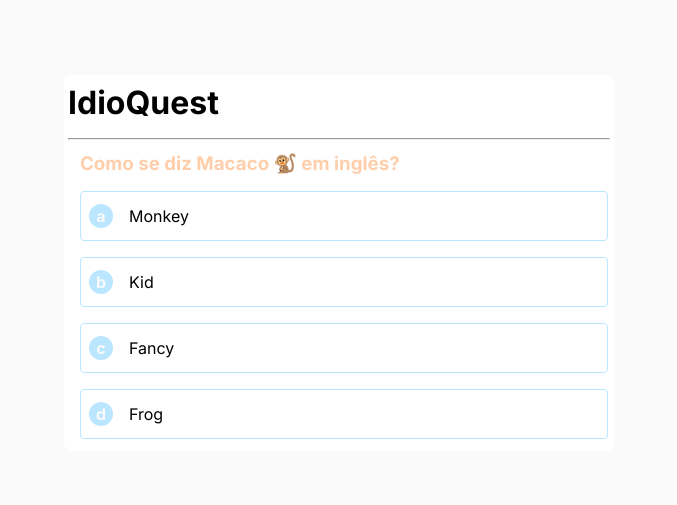
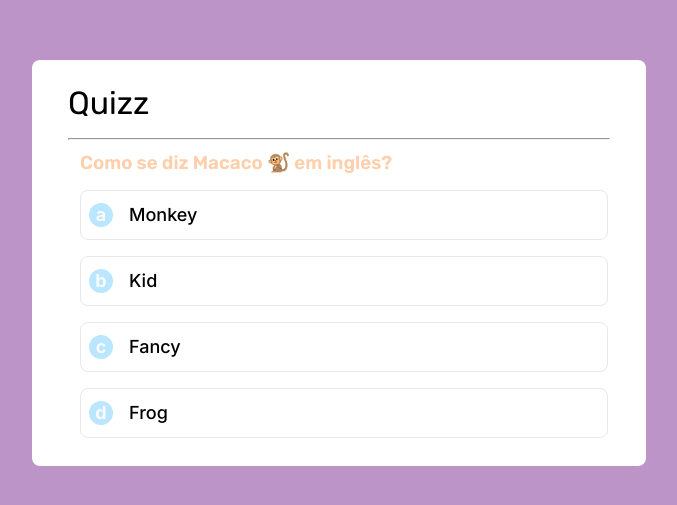
Before and after one commit to limarich/projeto-idiomas-taes, a React (Vite) app: page /quiz in a window 1280 px wide. Shown: the part 137-642 px from the top of the page, without its empty margins (301-978 px from the left). Built offline with nearby package versions, Linux system fonts and the light colour scheme; no server answers.

Commit message:
feat: gemini api function

```diff
--- a/index.html
+++ b/index.html
@@ -11,6 +11,8 @@
       href="https://fonts.googleapis.com/css2?family=Inter:wght@100..900&display=swap"
       rel="stylesheet"
     />
+    <link href="https://fonts.googleapis.com/css2?family=Abel&display=swap" rel="stylesheet">
+    <link href="https://fonts.googleapis.com/css2?family=Rubik:ital,wght@0,300..900;1,300..900&display=swap" rel="stylesheet">
   </head>
   <body>
     <div id="root"></div>
--- a/package.json
+++ b/package.json
@@ -10,6 +10,7 @@
     "preview": "vite preview"
   },
   "dependencies": {
+    "@google/generative-ai": "^0.12.0",
     "react": "^18.2.0",
     "react-dom": "^18.2.0",
     "react-router-dom": "^6.23.1"
--- a/src/components/QuestionCard/index.tsx
+++ b/src/components/QuestionCard/index.tsx
@@ -52,7 +52,7 @@ export const QuestionCard = ({
   return (
     <div className={styles.container}>
       <header>
-        <h1>IdioQuest</h1>
+        <h1>Quizz</h1>
         <hr />
       </header>
       <div className={styles["question-container"]}>
--- a/src/components/QuestionCard/question-card.module.css
+++ b/src/components/QuestionCard/question-card.module.css
@@ -1,13 +1,21 @@
+body{
+ background-color: var(--purple);
+
+}
 .container {
   display: flex;
   flex-direction: column;
-  background: #fff;
+  background: var(--purple);
+  background-color: #fff;
   border-radius: 8px;
+  padding: 1rem 2rem;
 }
 
 .container header h1 {
   font-size: 2rem;
   color: #000;
+  font-family: Rubik;
+  font-weight: 400;
 }
 
 .container header {
@@ -27,6 +35,8 @@
 
 .question-container h3 {
   color: var(--secondary);
+  font-family: Rubik;
+  font-weight: 600;
 }
 
 .options {
@@ -50,12 +60,15 @@
 
   width: 100%;
   height: 3rem;
-  border: 1px solid var(--primary);
-  border-radius: 4px;
+  border: 1px solid var(--gray);
+  border-radius: 0.5rem;
   padding-left: 0.5rem;
+  font-family: Inter;
+  font-size: 1.125rem;
+  font-weight: 500;
 }
 .options li button:hover {
-  background: var(--secondary);
+  background: var(--purple);
   color: var(--white);
   font-weight: 700;
 }
--- /dev/null
+++ b/src/components/utils/api.tsx
@@ -0,0 +1,71 @@
+import { GoogleGenerativeAI } from "@google/generative-ai";
+
+const genAI = new GoogleGenerativeAI('AIzaSyC6Y0qOQJrLWPrQBim7oKE7nnJ0l-k00b4');
+
+async function useGeminiApiQuestion() {
+  try {
+    const model = genAI.getGenerativeModel({ model: "gemini-1.5-flash" });
+    const qt_perguntas = 10;
+    const idioma_fonte = "italiano";
+    const idioma_objeto = "inglês";
+    const json_schema =
+      ' Questão = {"question: any" : str, "reposta" : str, "alternatives" : str} ';
+    const exemplos = `[
+      {
+        "question": "Como você traduziria a palavra \\"pato\\" para o inglês?",
+        "answer": "duck",
+        "alternatives": ["money", "chicken", "pig", "duck"]
+      },
+      {
+        "question": "Qual a tradução de \\"falcão\\" para o inglês?",
+        "answer": "hawk",
+        "alternatives": ["hawk", "bird", "tree", "fracture"]
+      },
+      {
+        "question": "Como se diz \\"Sol\\" em inglês?",
+        "answer": "Sun",
+        "alternatives": ["Moon", "Star", "Sun", "Sum"]
+      },
+      {
+        "question": "Qual é a tradução da palavra \\"Tree\\" em português?",
+        "answer": "Árvore",
+        "alternatives": ["Três", "Galho", "Tronco", "Árvore"]
+      },
+      {
+        "question": "Como se diz \\"Book\\" em português?",
+        "answer": "Livro",
+        "alternatives": ["Livro", "Mesa", "Caderno", "Folha"]
+      }
+    ]`; // Exemplos de perguntas no formato JSON
+    const prompt =
+      "Me dê " +
+      qt_perguntas +
+      " perguntas aleatórias em formato de quiz a respeito da tradução de palavras " +
+      "quaisquer no idioma fonte: " +
+      idioma_fonte +
+      " para o idioma objeto: " +
+      idioma_objeto +
+      ". Usando o seguinte esquema JSON: " +
+      json_schema +
+      " Retorne apenas list[Questão]" +
+      ". Seguindo os exemplos: " +
+      exemplos +
+      ". Deixe todas as palavras em formato UNICODE";
+
+    const result = await model.generateContent(prompt);
+
+    const response = await result.response;
+
+    if (response) {
+      const text = response.text();
+      return text;
+    } else {
+      throw new Error("Empty response received from Google Generative AI");
+    }
+  } catch (error) {
+    console.error("Error fetching quiz questions:", error);
+    throw error;
+  }
+}
+
+export default useGeminiApiQuestion;
--- a/src/index.css
+++ b/src/index.css
@@ -16,6 +16,7 @@
   --black: #2E3532;
   --error: #bb0000;
   --correct: #00bb00;
+  --gray: #e8e8e8;
 
   --text-color: #FF7410;
 }
--- a/src/pages/Quiz/index.tsx
+++ b/src/pages/Quiz/index.tsx
@@ -1,6 +1,13 @@
-import { useState } from "react";
+import { useEffect, useState } from "react";
 import { QuestionCard } from "../../components/QuestionCard";
 import styles from "./quiz.module.css";
+import useGeminiApiQuestion from "../../components/utils/api";
+
+interface QuizQuestion {
+  question: string;
+  answer: string;
+  alternatives: string[];
+}
 
 export const Quiz = () => {
   const [currentQuestion, setCurrentQuestion] = useState(0);
@@ -47,7 +54,28 @@ export const Quiz = () => {
       correctAnswer: "B",
     },
   ];
+  const [quizQuestions, setQuizQuestions] = useState<QuizQuestion[]>([]);
 
+  useEffect(() => {
+    const fetchData = async () => {
+      try {
+        const response = await useGeminiApiQuestion();
+        if (response) {
+          setQuizQuestions(response);
+        } else {
+          console.error('sem resposta da api');
+        }
+      } catch (error) {
+        console.error('Error fetching', error);
+      }
+    };
+    fetchData();
+  }, []);
+
+  console.log(quizQuestions)
+  //console.log('........................................Separador..................................')
+  //console.log(quizQuestions[0].question)
+  //console.log(quizQuestions.map(question => question.question));
   const handleAnswer = (result: "correct" | "incorrect") => {
     if (result === "correct") {
       setCorrectAnswers((previous) => previous + 1);
@@ -74,6 +102,7 @@ export const Quiz = () => {
       </span>
     );
   };
+
 
   return (
     <div className={styles.container}>
```
Also changed, not shown: 2 other files (tests, documents, lock files or other folders).
